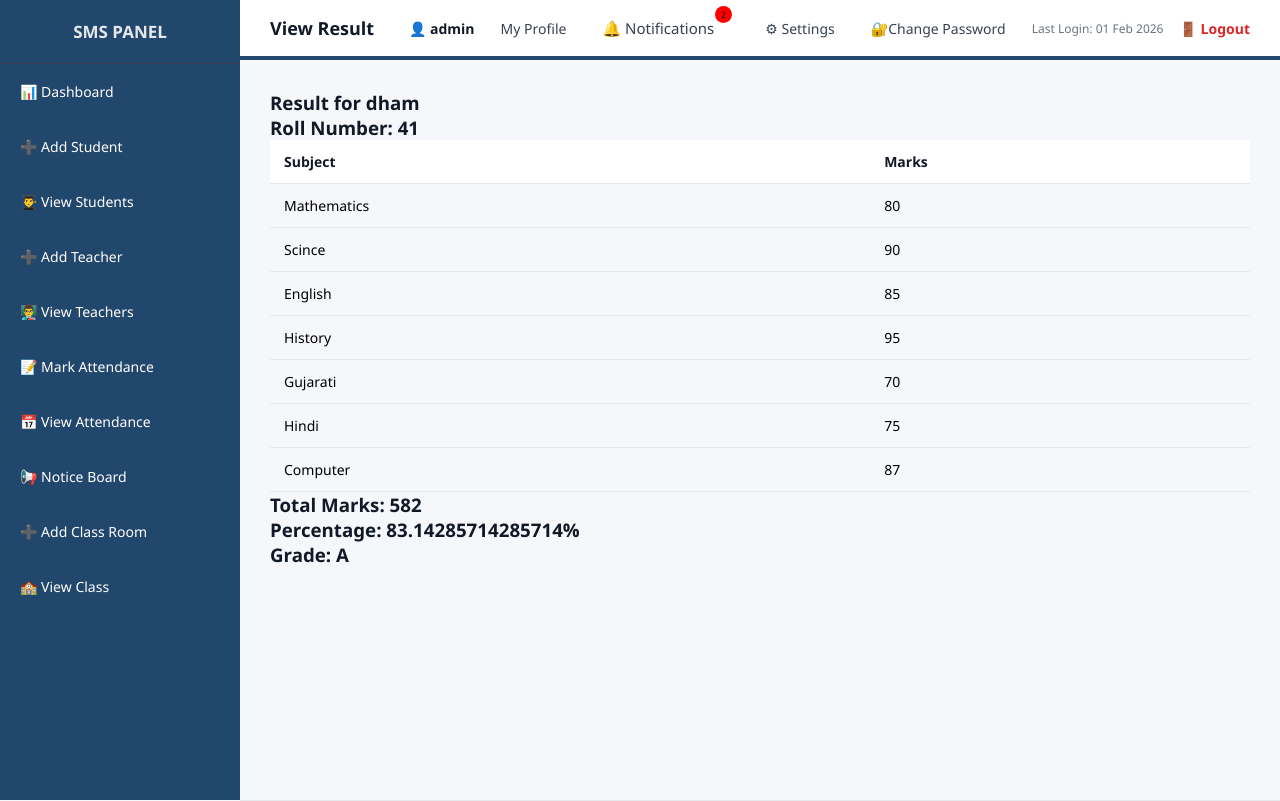
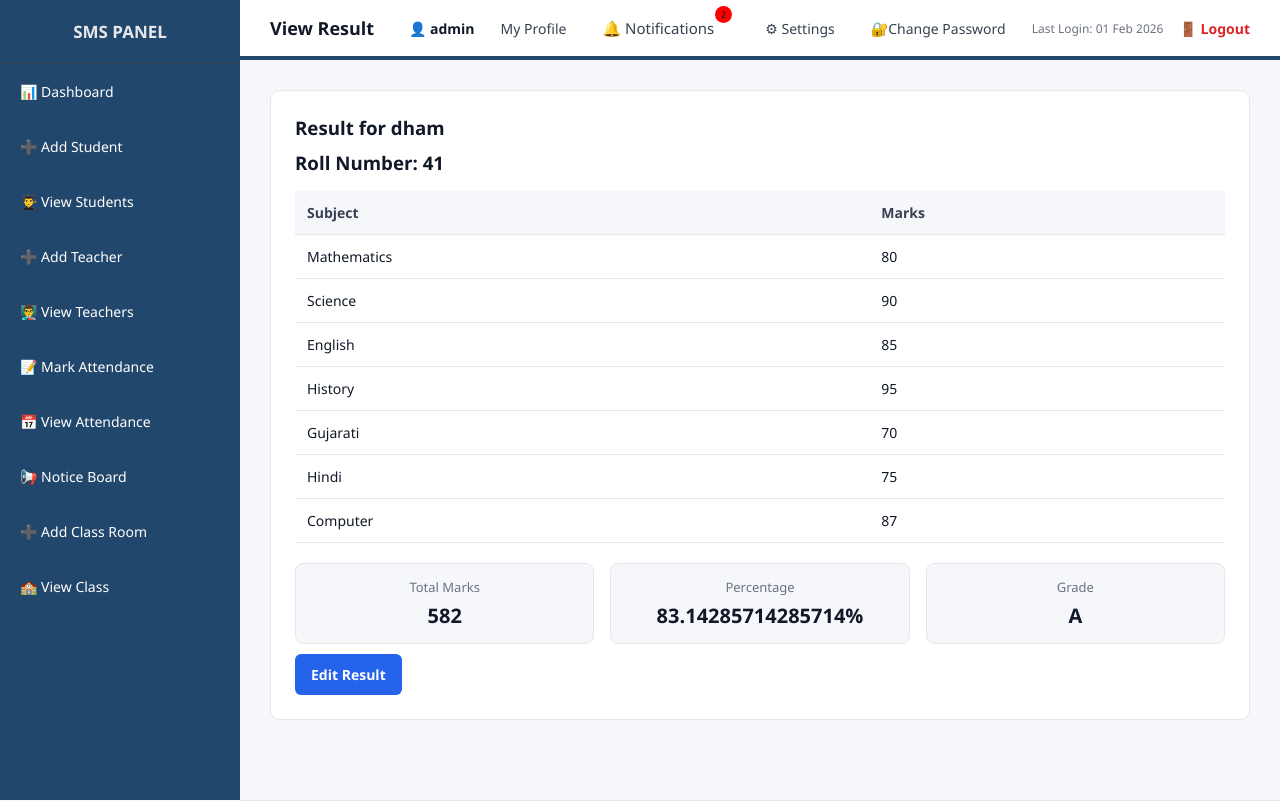
Before and after one commit to darshansavani18/Student-Management-System-SMS-, a Django app: page /result/view/4/ in a window 1280 px wide. Shown: the top 801 px of the page. Run offline with Django 5.2, Linux system fonts and the light colour scheme; a user stored in the database is signed in; data comes from the database, SQL or seed files in the repository; both versions use the stored data as it was after the commit.

Commit message:
Add edit result functionality and enhance result display with styling

```diff
--- a/school/urls.py
+++ b/school/urls.py
@@ -35,4 +35,5 @@ urlpatterns = [
     path('result/add/<int:student_id>/', views.add_result, name='add_result'),
     path('result/view/', views.view_result, name='view_result'),
     path('result/view/<int:student_id>/', views.view_result, name='view_result_admin'),
+    path('result/edit/<int:student_id>/', views.edit_result, name='edit_result'),
 ]
--- a/school/views.py
+++ b/school/views.py
@@ -12,6 +12,8 @@ from django.utils.timezone import now
 from .forms import ChangePasswordForm
 from .utils import create_notification
 from django.shortcuts import get_object_or_404, redirect
+from django.http import HttpResponseForbidden
+
 # Create your views here.
 def login_view(request):
     if request.user.is_authenticated:
@@ -127,20 +129,19 @@ def add_teacher(request):
     return render(request, 'school/add_teacher.html', {'form': form})
 
 def view_students(request):
-    query = request.GET.get('q','').strip()
+    students = Student.objects.select_related('classroom', 'user')
 
-    students = Student.objects.select_related('user').all()
-
-    if query:
+    q = request.GET.get('q')
+    if q:
         students = students.filter(
-            Q(user__username__icontains=query) |
-            Q(roll_number__icontains=query) |
-            Q(class_name__icontains=query)
+            Q(user__username__icontains=q) |
+            Q(roll_number__icontains=q) |
+            Q(classroom__class_name__icontains=q) |
+            Q(classroom__section__icontains=q)
         )
 
     return render(request, 'school/view_students.html', {
-       'students': students,
-       'query': query
+        'students': students
     })
 
 def delete_student(request, id):
@@ -455,16 +456,17 @@ def add_classroom(request):
 
 @login_required
 def student_profile(request, student_id):
-   """
-    Displays the profile of a single student.
-    """
-   student = get_object_or_404(Student, id=student_id)
+    student = get_object_or_404(Student, id=student_id)
 
-   return render(
-       request,
-       'school/student_profile.html',
-       {'student': student}
-   )
+    # STUDENT: only allow own profile
+    if request.user.groups.filter(name='Student').exists():
+        if request.user != student.user:
+            return HttpResponseForbidden("Access Denied")
+
+    # ADMIN / TEACHER: allowed
+    return render(request, 'school/student_profile.html', {
+        'student': student
+    })
 @login_required
 def teacher_profile(request, teacher_id):
     teacher = get_object_or_404(Teacher, id=teacher_id)
@@ -554,17 +556,37 @@ def add_result(request, student_id):
 
 @login_required
 @login_required
+@login_required
 def view_result(request, student_id):
     student = get_object_or_404(Student, id=student_id)
-    result = get_object_or_404(Result, student=student)
+    result = Result.objects.filter(student=student).first()
 
-    # student can only see own result
+    # student can only view own result
     if request.user.groups.filter(name='Student').exists():
         if request.user != student.user:
             return HttpResponseForbidden("Access Denied")
 
-    # admin + teacher + student (self) can view
     return render(request, 'school/view_result.html', {
         'student': student,
         'result': result
     })
+
+@login_required
+@admin_or_teacher_only
+def edit_result(request, student_id):
+    student = get_object_or_404(Student, id=student_id)
+    result = get_object_or_404(Result, student=student)
+
+    if request.method == "POST":
+        form = ResultForm(request.POST, instance=result)
+        if form.is_valid():
+            form.save()
+            messages.success(request, "Result updated successfully")
+            return redirect('view_result', student_id=student.id)
+    else:
+        form = ResultForm(instance=result)
+
+    return render(request, 'school/add_result.html', {
+        'form': form,
+        'student': student
+    })
--- a/static/school/css/main.css
+++ b/static/school/css/main.css
@@ -1093,3 +1093,124 @@ body.dark-theme {
 .delete-notification:hover {
     color: #b91c1c;
 }
+/* ================================
+   RESULT / MARKSHEET STYLING
+================================ */
+
+.result-card {
+    background: var(--bg-card);
+    color: var(--text-primary);
+    border-radius: 10px;
+    padding: 24px;
+    border: 1px solid var(--border-color);
+}
+
+/* header text */
+.result-card h3 {
+    margin-bottom: 10px;
+    color: var(--text-primary);
+}
+
+/* ================================
+   RESULT TABLE
+================================ */
+
+.result-card .table {
+    width: 100%;
+    border-collapse: collapse;
+    margin-top: 16px;
+}
+
+.result-card .table th {
+    background-color: var(--bg-main);
+    color: var(--text-secondary);
+    font-weight: 600;
+    padding: 12px;
+    text-align: left;
+    border-bottom: 1px solid var(--border-color);
+}
+
+.result-card .table td {
+    padding: 12px;
+    color: var(--text-primary);
+    border-bottom: 1px solid var(--border-color);
+}
+
+/* hover effect */
+.result-card .table tr:hover {
+    background-color: rgba(0, 0, 0, 0.03);
+}
+
+body.dark-theme .result-card .table tr:hover {
+    background-color: rgba(255, 255, 255, 0.05);
+}
+
+/* ================================
+   SUMMARY SECTION
+================================ */
+
+.result-summary {
+    display: grid;
+    grid-template-columns: repeat(auto-fit, minmax(160px, 1fr));
+    gap: 16px;
+    margin-top: 20px;
+}
+
+.result-box {
+    background: var(--bg-main);
+    border: 1px solid var(--border-color);
+    padding: 14px;
+    border-radius: 8px;
+    text-align: center;
+}
+
+.result-box span {
+    display: block;
+    font-size: 13px;
+    color: var(--text-muted);
+    margin-bottom: 6px;
+}
+
+.result-box strong {
+    font-size: 20px;
+    color: var(--text-primary);
+}
+
+/* grade highlight */
+.result-grade {
+    color: var(--accent);
+    font-weight: 700;
+}
+.btn
+{
+    margin-top: 10px;
+}
+/* ================================
+   EMPTY STATE
+================================ */
+
+.no-result {
+    text-align: center;
+    color: var(--text-muted);
+    padding: 20px;
+    font-size: 15px;
+}
+
+/* ================================
+   ACTION BUTTONS
+================================ */
+
+.result-actions {
+    margin-top: 30px;
+    display: flex;
+    gap: 10px;
+}
+
+.result-actions .btn-edit {
+    background: var(--accent);
+    color: #fff;
+}
+
+.result-actions .btn-edit:hover {
+    opacity: 0.9;
+}
--- a/templates/school/base.html
+++ b/templates/school/base.html
@@ -43,6 +43,7 @@
             <a href="{% url 'dashboard' %}">📊 Dashboard</a>
             <a href="{% url 'view_attendance' %}">📅 View Attendance</a>
             <a href="{% url 'notice_list' %}">📢 Notice Board</a>
+            <a href="{% url 'view_students' %}">👨‍🎓 View Students</a>
             <a href="{% url 'view_classroom' %}">🏫 View Class</a>
         {% endif %}
 
--- a/templates/school/view_result.html
+++ b/templates/school/view_result.html
@@ -4,14 +4,16 @@
 
 {% block content %}
 
-<div class="card">
-    <h3>Result for {{ student.user.username }} </h3>
+<div class="result-card">
+    <h3>Result for {{ student.user.username }}</h3>
     <h3>Roll Number: {{ student.roll_number }}</h3>
 
-    <table class ="table">
+    {% if result %}
+
+        <table class="table">
             <tr><th>Subject</th><th>Marks</th></tr>
             <tr><td>Mathematics</td><td>{{ result.subject1 }}</td></tr>
-        <tr><td>Scince</td><td>{{ result.subject2 }}</td></tr>
+            <tr><td>Science</td><td>{{ result.subject2 }}</td></tr>
             <tr><td>English</td><td>{{ result.subject3 }}</td></tr>
             <tr><td>History</td><td>{{ result.subject4 }}</td></tr>
             <tr><td>Gujarati</td><td>{{ result.subject5 }}</td></tr>
@@ -19,9 +21,39 @@
             <tr><td>Computer</td><td>{{ result.subject7 }}</td></tr>
         </table>
 
-    <h3>Total Marks: {{ result.total }}</h3>
-    <h3>Percentage: {{ result.per }}%</h3>
-    <h3>Grade: {{ result.grade }}</h3>
+        <div class="result-summary">
+            <div class="result-box">
+                <span>Total Marks</span>
+                <strong>{{ result.total }}</strong>
+            </div>
+            <div class="result-box">
+                <span>Percentage</span>
+                <strong>{{ result.per }}%</strong>
+            </div>
+            <div class="result-box">
+                <span>Grade</span>
+                <strong class="result-grade">{{ result.grade }}</strong>
+            </div>
+        </div>
+
+        <!-- EDIT RESULT BUTTON -->
+        {% if is_admin or is_teacher %}
+            <a href="{% url 'edit_result' student.id %}" class="btn btn-edit">
+                Edit Result
+            </a>
+        {% endif %}
+
+    {% else %}
+        <div class="error" style="margin-top:15px;">
+            No Result Available
+        </div>
+
+        {% if is_admin or is_teacher %}
+            <a href="{% url 'add_result' student.id %}" class="btn">
+                Add Result
+            </a>
+        {% endif %}
+    {% endif %}
 </div>
 
 {% endblock %}
```
Also changed, not shown: db.sqlite3. Lines whose indentation alone changed are shown as unchanged.
